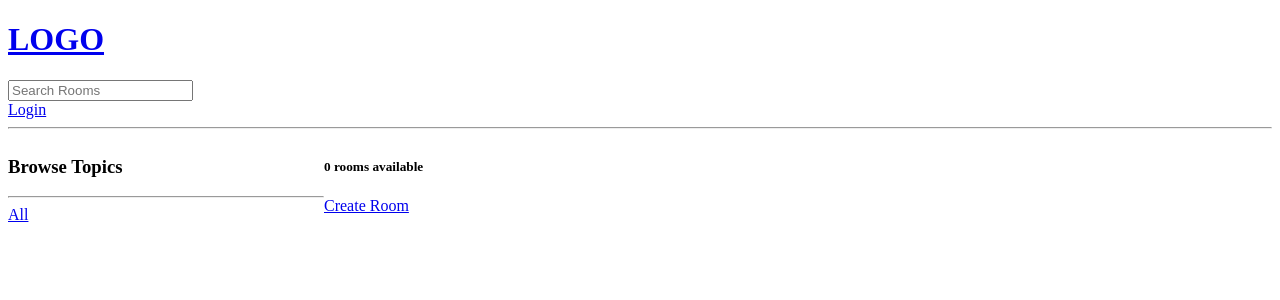
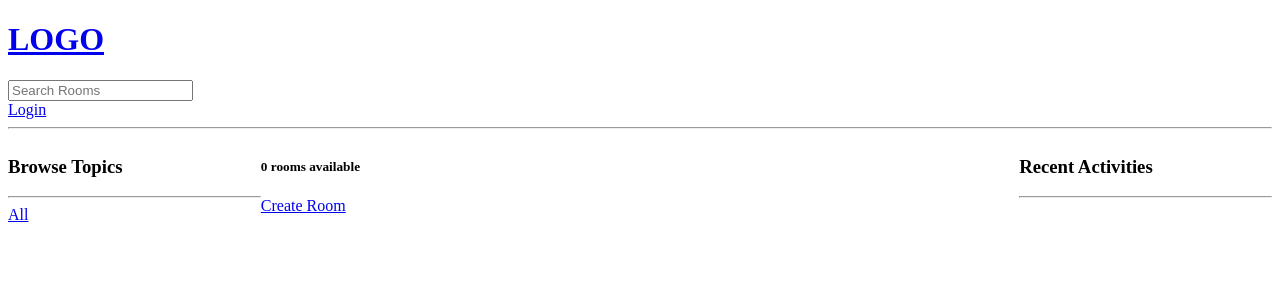
Before and after one commit to JustA3DObject/DevFriends, a Django app: page / in a window 1280 px wide. Shown: the top 300 px of the page. Run offline with Django 4.2, Linux system fonts and the light colour scheme; data that the repository does not hold is empty.

Commit message:
Added activity feed

```diff
--- a/devfriends/base/templates/base/home.html
+++ b/devfriends/base/templates/base/home.html
@@ -40,6 +40,16 @@
 
     </div>
 
+    <div>
+        <h3>Recent Activities</h3>
+        <hr> {% for message in room_messages %}
+        <div>
+            <small>@{{ message.user }}  {{ message.created|timesince }}</small>
+        </div>
+        {% endfor %}
+
+    </div>
+
 
 </div>
 {% endblock content %}
--- a/devfriends/base/views.py
+++ b/devfriends/base/views.py
@@ -70,8 +70,10 @@ def home(request):
 
     topic = Topic.objects.all()
     room_count = rooms.count()
+    room_messages = Message.objects.all()
 
-    context = {'rooms': rooms, 'topics': topic, 'room_count': room_count}
+    context = {'rooms': rooms, 'topics': topic,
+               'room_count': room_count, 'room_messages': room_messages}
     return render(request, 'base/home.html', context)
 
 
--- a/devfriends/static/css/master.css
+++ b/devfriends/static/css/master.css
@@ -1,6 +1,6 @@
 .home-container {
     display: grid;
-    grid-template-columns: 1fr 3fr;
+    grid-template-columns: 1fr 3fr 1fr;
 }
 
 .room-container {
```
